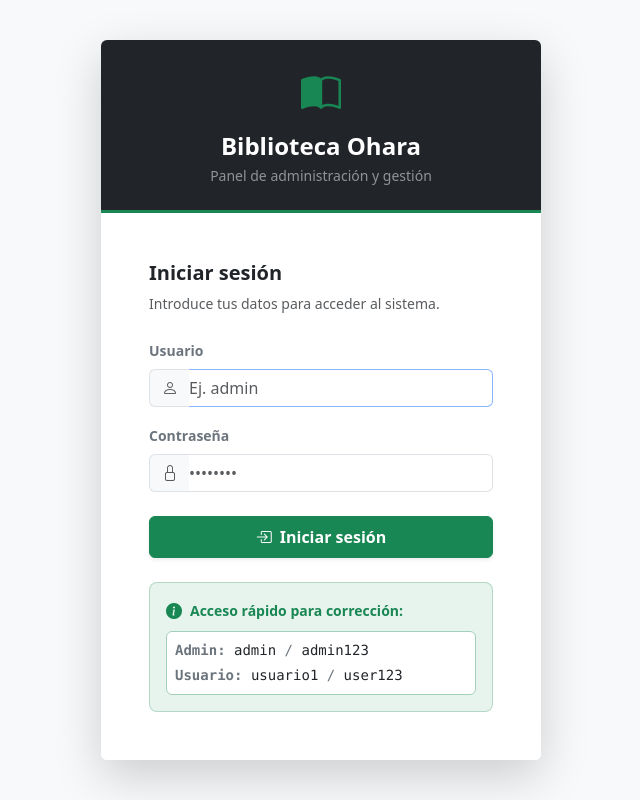
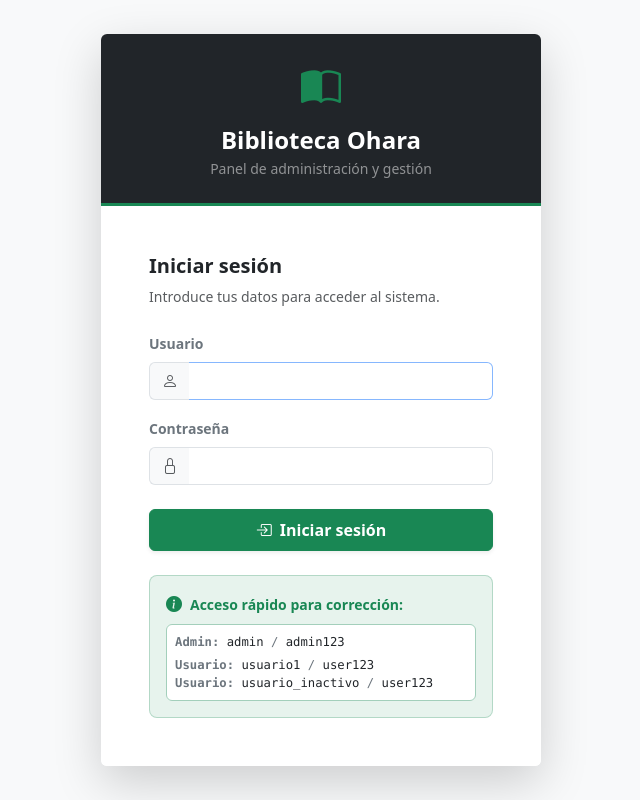
Before and after one commit to Equipo42DAM/Biblioteca-PHP, a PHP site: page /login.php in a window 1280 px wide. Shown: the whole page, without its empty margins (319-959 px from the left). Run offline with PHP 8.4, Linux system fonts and the light colour scheme.

Commit message:
fix: Corregir Login para claridad con los mensajes de errores y hash con usuario_inactivo

```diff
--- a/login.php
+++ b/login.php
@@ -28,10 +28,11 @@ if ($_SERVER['REQUEST_METHOD'] === 'POST') {
 
             try {
                 $conexion = getMySQLiConnection();
+                // Buscamos al usuario sin filtrar la baja todavía para poder identificarla
                 $stmt = $conexion->prepare(
-                    'SELECT id_usuario, username, password, nombre_completo, rol
+                    'SELECT id_usuario, username, password, nombre_completo, rol, fecha_baja
                      FROM usuarios
-                     WHERE username = ? AND fecha_baja IS NULL
+                     WHERE username = ?
                      LIMIT 1'
                 );
                 $stmt->bind_param('s', $username);
@@ -39,7 +40,13 @@ if ($_SERVER['REQUEST_METHOD'] === 'POST') {
                 $usuario = $stmt->get_result()->fetch_assoc();
                 $stmt->close();
 
-                if ($usuario && password_verify($password, $usuario['password'])) {
+                if (!$usuario) {
+                    $error = 'El usuario no existe.';
+                } elseif (!empty($usuario['fecha_baja']) && $usuario['fecha_baja'] !== '0000-00-00 00:00:00') {
+                    $error = 'Este usuario está dado de baja y no puede acceder.';
+                } elseif (!password_verify($password, $usuario['password'])) {
+                    $error = 'Usuario o contraseña incorrectos.';
+                } else {
                     session_regenerate_id(true);
                     $_SESSION['usuario'] = [
                         'id_usuario' => $usuario['id_usuario'],
@@ -52,8 +59,6 @@ if ($_SERVER['REQUEST_METHOD'] === 'POST') {
                     header('Location: index.php');
                     exit;
                 }
-
-                $error = 'Usuario o contraseña incorrectos.';
             } catch (mysqli_sql_exception $e) {
                 error_log('Error al iniciar sesión: ' . $e->getMessage());
                 http_response_code(503);
@@ -104,7 +109,7 @@ if ($_SERVER['REQUEST_METHOD'] === 'POST') {
                             <span class="input-group-text bg-light border-end-0"><i class="bi bi-person text-muted"></i></span>
                             <input id="username" name="username" type="text" class="form-control border-start-0 ps-0 shadow-none"
                                 value="<?= htmlspecialchars($username, ENT_QUOTES, 'UTF-8') ?>"
-                                required maxlength="50" autocomplete="username" autofocus placeholder="Ej. admin">
+                                required maxlength="50" autocomplete="username" autofocus>
                         </div>
                     </div>
 
@@ -113,7 +118,7 @@ if ($_SERVER['REQUEST_METHOD'] === 'POST') {
                         <div class="input-group">
                             <span class="input-group-text bg-light border-end-0"><i class="bi bi-lock text-muted"></i></span>
                             <input id="password" name="password" type="password" class="form-control border-start-0 ps-0 shadow-none"
-                                required autocomplete="current-password" placeholder="••••••••">
+                                required autocomplete="current-password">
                         </div>
                     </div>
 
@@ -129,8 +134,9 @@ if ($_SERVER['REQUEST_METHOD'] === 'POST') {
                         <span class="small fw-bold text-success">Acceso rápido para corrección:</span>
                     </div>
                     <div class="small text-secondary bg-white p-2 rounded border border-success-subtle font-monospace">
-                        <div class="mb-1"><strong>Admin:</strong> <span class="text-dark">admin</span> / <span class="text-dark">admin123</span></div>
-                        <div><strong>Usuario:</strong> <span class="text-dark">usuario1</span> / <span class="text-dark">user123</span></div>
+                        <div class="mb-1 small"><strong>Admin:</strong> <span class="text-dark">admin</span> / <span class="text-dark">admin123</span></div>
+                        <div class="small"><strong>Usuario:</strong> <span class="text-dark">usuario1</span> / <span class="text-dark">user123</span></div>
+                        <div class="small"><strong>Usuario:</strong> <span class="text-dark">usuario_inactivo</span> / <span class="text-dark">user123</span></div>
                     </div>
                 </div>
 
--- a/sql/backup.sql
+++ b/sql/backup.sql
@@ -223,10 +223,12 @@ INSERT INTO prestamos_juanjorpa (id_ejemplar, id_socio, fecha_prestamo, fecha_li
 INSERT INTO usuarios (username, email, password, nombre_completo, rol, url_imagen, fecha_baja) VALUES
 ('admin', 'admin@ohara.es', '$2y$10$0aIPl9tcjjucfLfc.3bKYelc8s2o0eM2iQ3GCS56LPXcqpjVbdgSa', 'Administrador Principal', 'admin', 'img/usuarios/U01.webp', NULL),
 ('usuario1', 'staff@ohara.es', '$2y$10$4Keu2mJxE36ss8XnOJxFouH5bvFOlB.18YuawI/VrEN6VobO5n6uS', 'Personal de Gestion', 'usuario', 'img/usuarios/U02.webp', NULL),
-('usuario_inactivo', 'inactivo@ohara.es', 'user123', 'Ex Empleado', 'usuario', 'img/usuarios/U03.webp', '2025-10-01 08:00:00');
+('usuario_inactivo', 'inactivo@ohara.es', '$2y$10$UlGHHwn13wcDXedg9V4hTedrsh3Pgtjqk/shnLXFse4qrSF2TV5CS', 'Ex Empleado', 'usuario', 'img/usuarios/U03.webp', '2025-10-01 08:00:00');
 /*
 User = admin
 Pass = admin123
 User = usuario1
 Pass = user123
+User = usuario_inactivo
+Pass = user123
 */
```
